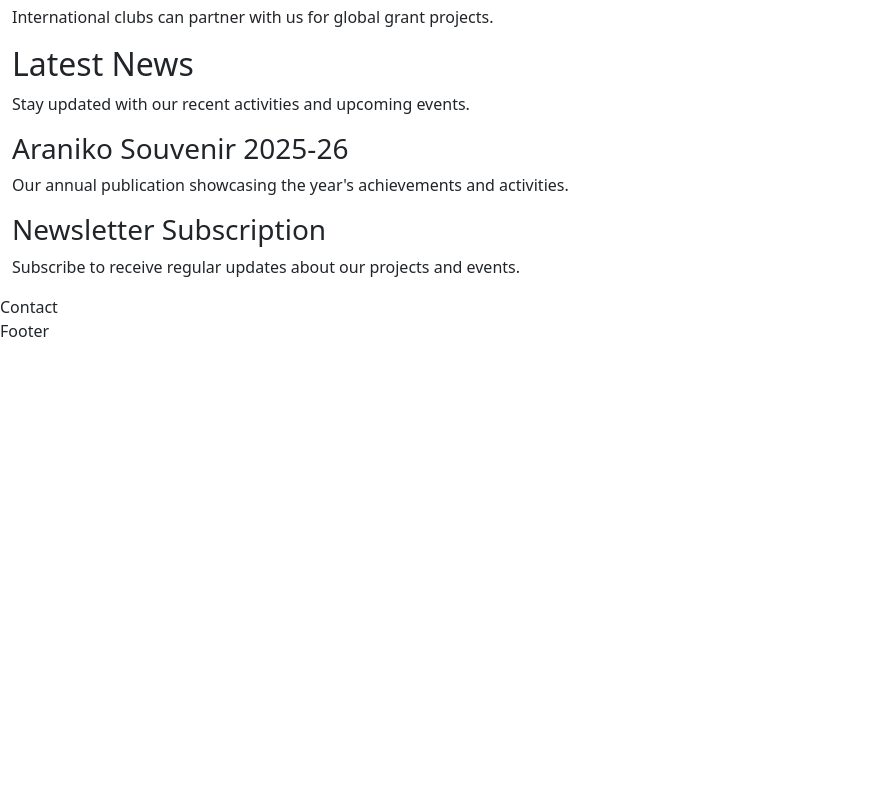
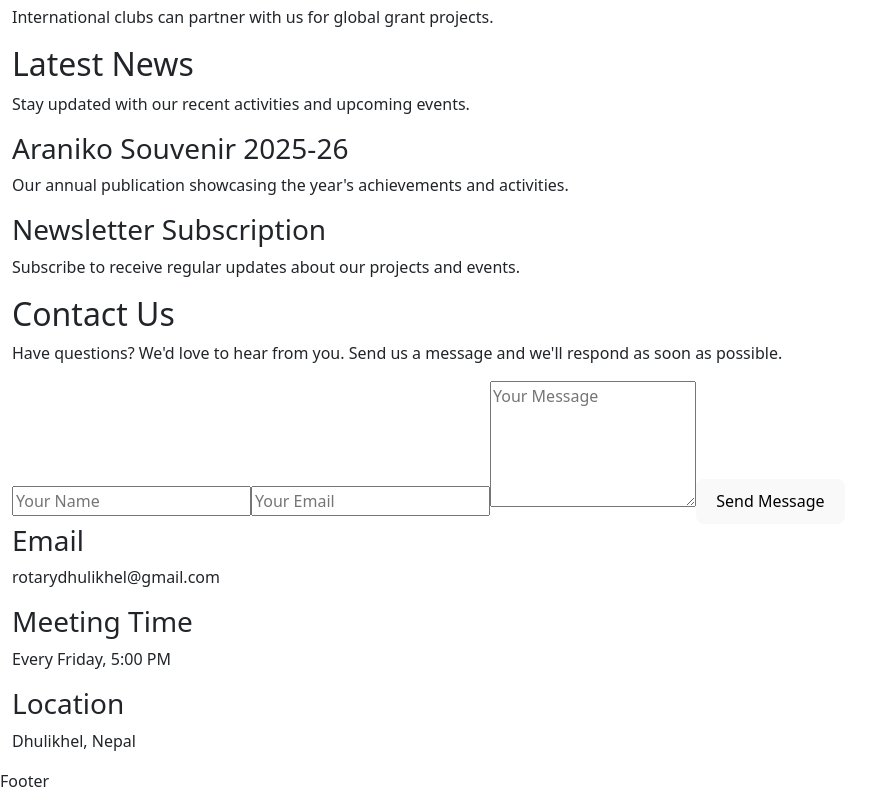
Before and after one commit to Umang103103/website-rotary, a React (Vite) app: page / in a window 1280 px wide. Shown: the part 1003-1796 px from the top of the page, without its empty margins (0-886 px from the left). Before the commit the page ends 1346 px from the top, so only its background shows below. Built offline with nearby package versions, Linux system fonts and the light colour scheme.

Commit message:
feat: develop, add contact components

```diff
--- a/src/components/Contact.tsx
+++ b/src/components/Contact.tsx
@@ -1,7 +1,97 @@
 import React from "react";
+import { useState } from "react";
 
 const Contact = () => {
-  return <div>Contact</div>;
+  const [formData, setFormData] = useState({
+    name: "",
+    email: "",
+    message: "",
+  });
+  const [submitted, setSubmitted] = useState(false);
+
+  const handleChange = (
+    e: React.ChangeEvent<HTMLInputElement | HTMLTextAreaElement>
+  ) => {
+    setFormData({ ...formData, [e.target.name]: e.target.value });
+  };
+
+  const handleSubmit = (e: React.FormEvent) => {
+    e.preventDefault();
+    setSubmitted(true);
+    setTimeout(() => {
+      setSubmitted(false);
+      setFormData({ name: "", email: "", message: "" });
+    }, 3000);
+  };
+  return (
+    <section className="section contact-section" id="contact">
+      <div className="container">
+        <h2>Contact Us</h2>
+        <p className="section-description">
+          Have questions? We'd love to hear from you. Send us a message and
+          we'll respond as soon as possible.
+        </p>
+
+        <div className="contact-wrapper">
+          <div className="contact-form-container">
+            {submitted ? (
+              <div className="success-message">
+                <h3>✓ Thank You!</h3>
+                <p>
+                  We've received your message and will get back to you soon.
+                </p>
+              </div>
+            ) : (
+              <form onSubmit={handleSubmit} className="contact-form">
+                <input
+                  type="text"
+                  name="name"
+                  placeholder="Your Name"
+                  value={formData.name}
+                  onChange={handleChange}
+                  required
+                />
+                <input
+                  type="email"
+                  name="email"
+                  placeholder="Your Email"
+                  value={formData.email}
+                  onChange={handleChange}
+                  required
+                />
+                <textarea
+                  name="message"
+                  placeholder="Your Message"
+                  rows={5}
+                  value={formData.message}
+                  onChange={handleChange}
+                  required
+                />
+                <button type="submit" className="btn-primary">
+                  Send Message
+                </button>
+              </form>
+            )}
+          </div>
+
+          <div className="contact-info">
+            <div className="info-card">
+              <h3>Email</h3>
+              <p>rotarydhulikhel@gmail.com</p>
+            </div>
+            <div className="info-card">
+              <h3>Meeting Time</h3>
+              <p>Every Friday, 5:00 PM</p>
+            </div>
+            <div className="info-card">
+              <h3>Location</h3>
+              <p>Dhulikhel, Nepal</p>
+            </div>
+          </div>
+        </div>
+      </div>
+    </section>
+  );
 };
 
 export default Contact;
```
